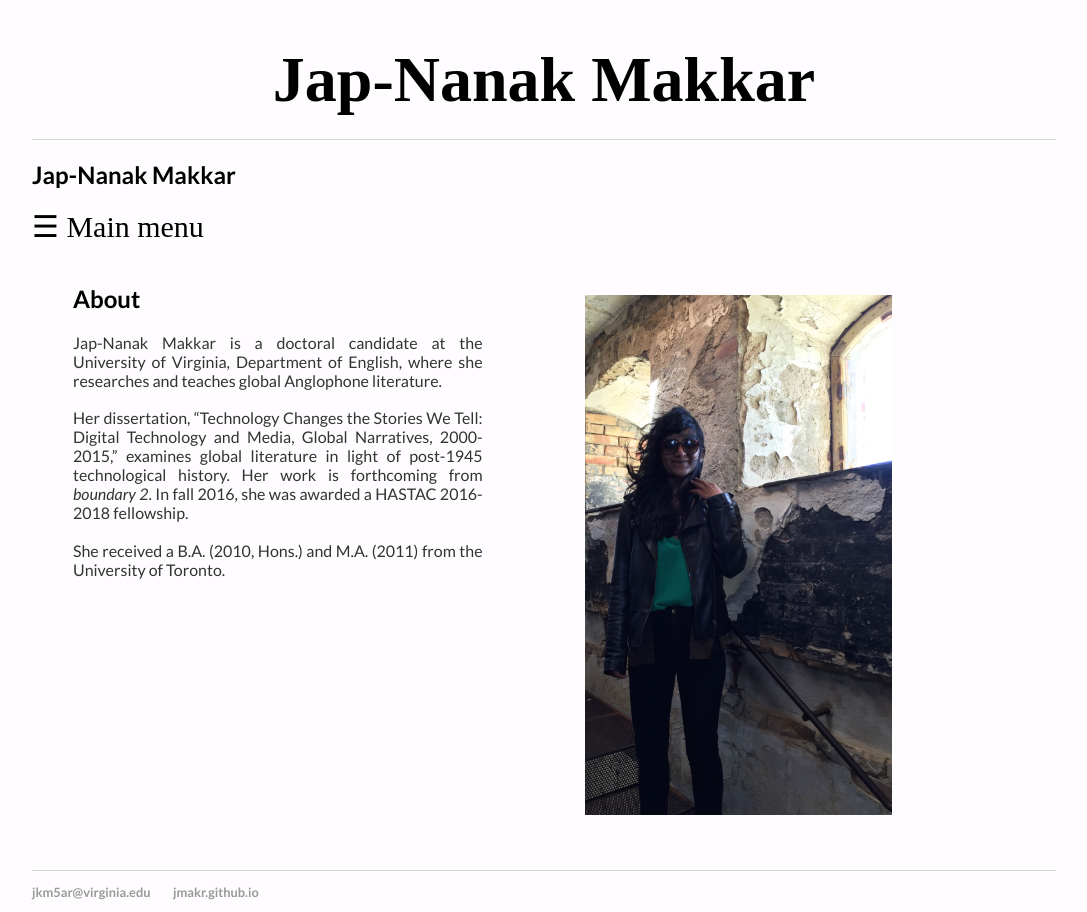
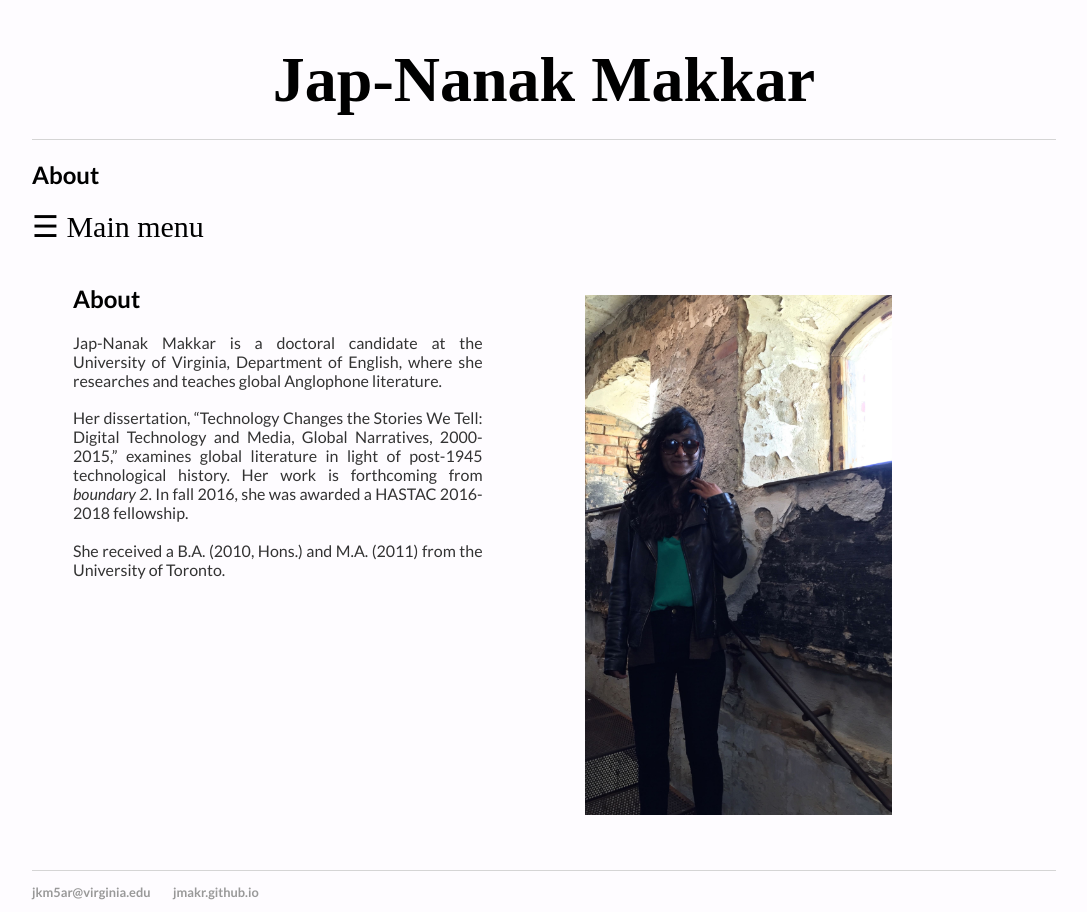
Before and after one commit to jmakr/jmakr.github.io, a Jekyll site: the page built from index.html, in a window 1280 px wide. Shown: the whole page, without its empty margins (96-1183 px from the left). Built offline with Jekyll 4.4.1, drawn with Linux system fonts in a browser that asks for light colours.

Commit message:
Update index.html

```diff
--- a/index.html
+++ b/index.html
@@ -1,6 +1,6 @@
 ---
 layout: default
-title: Jap-Nanak Makkar
+title: About
 ---
 <div style="width: 100%">
 <div class="blurb">
```
